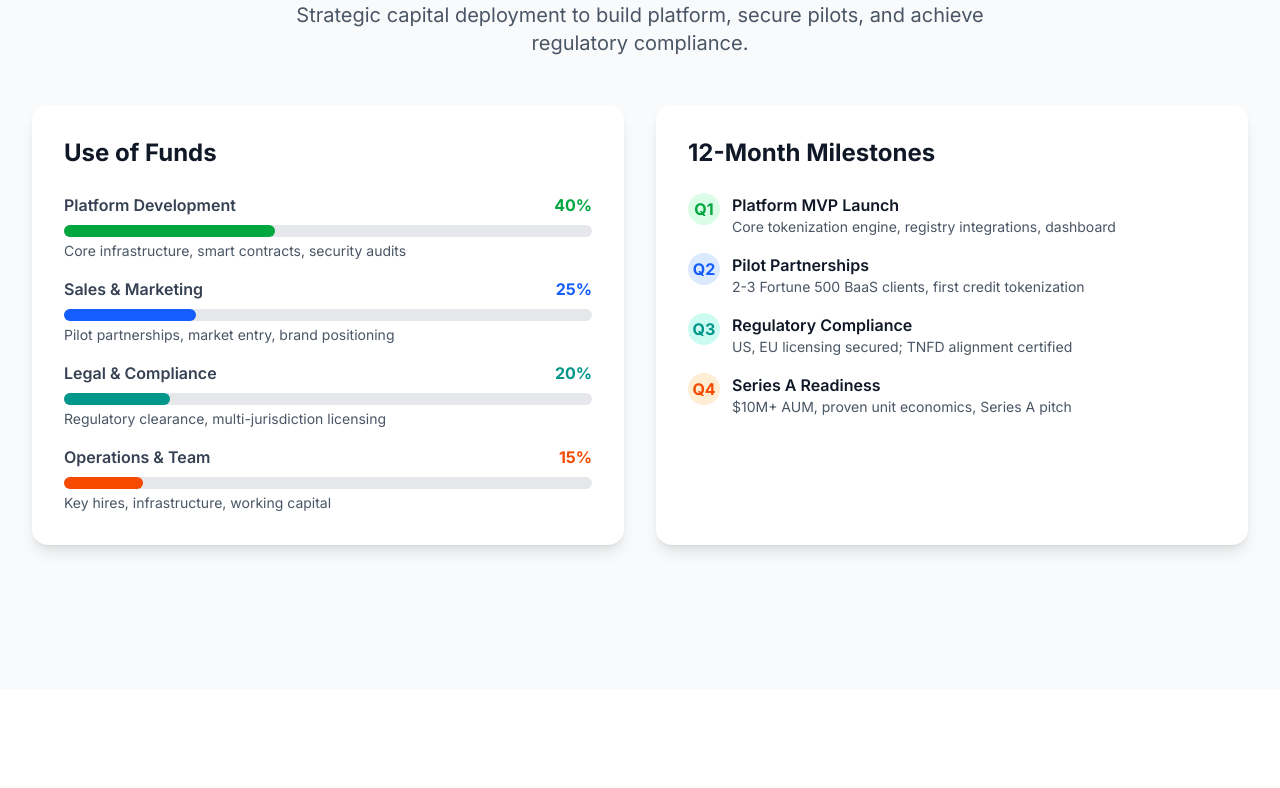
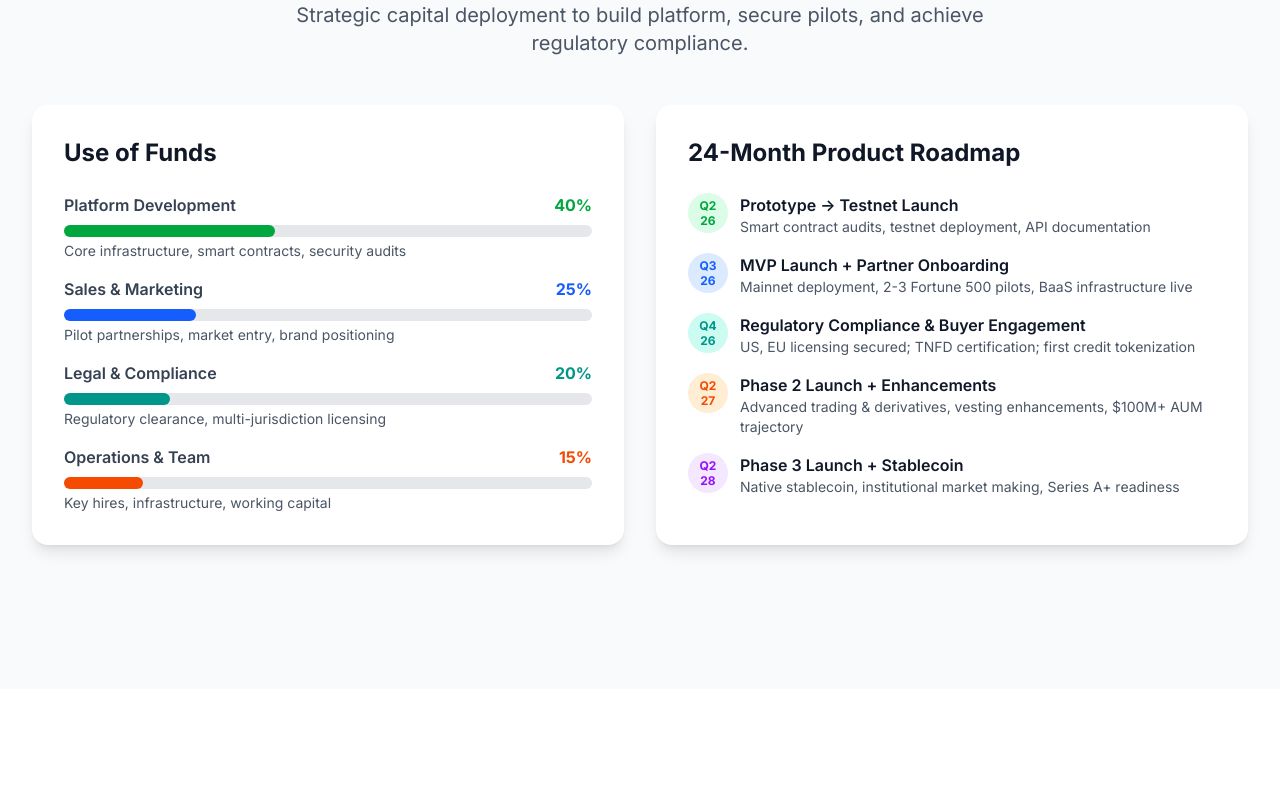
Before and after one commit to Natutal-Capital-ReBank/ncrb-website, a Next.js app: page /investors in a window 1280 px wide. Shown: the part 1560-2348 px from the top of the page. Built offline with nearby package versions, Linux system fonts and the light colour scheme; no server answers.

Commit message:
investor page imporves

```diff
--- a/app/investors/page.tsx
+++ b/app/investors/page.tsx
@@ -150,45 +150,55 @@ export default function Investors() {
             </div>
 
             <div className="bg-white rounded-2xl shadow-lg p-8">
-              <h3 className="text-2xl font-bold text-gray-900 mb-6">12-Month Milestones</h3>
+              <h3 className="text-2xl font-bold text-gray-900 mb-6">24-Month Product Roadmap</h3>
               <div className="space-y-4">
                 <div className="flex items-start space-x-3">
-                  <div className="flex-shrink-0 w-8 h-8 rounded-full bg-green-100 flex items-center justify-center">
-                    <span className="text-green-600 font-bold">Q1</span>
+                  <div className="flex-shrink-0 w-10 h-10 rounded-full bg-green-100 flex items-center justify-center">
+                    <span className="text-green-600 font-bold text-xs text-center leading-tight">Q2<br/>26</span>
                   </div>
-                  <div>
-                    <h4 className="font-semibold text-gray-900">Platform MVP Launch</h4>
-                    <p className="text-sm text-gray-600">Core tokenization engine, registry integrations, dashboard</p>
+                  <div className="flex-1">
+                    <h4 className="font-semibold text-gray-900">Prototype → Testnet Launch</h4>
+                    <p className="text-sm text-gray-600">Smart contract audits, testnet deployment, API documentation</p>
                   </div>
                 </div>
 
                 <div className="flex items-start space-x-3">
-                  <div className="flex-shrink-0 w-8 h-8 rounded-full bg-blue-100 flex items-center justify-center">
-                    <span className="text-blue-600 font-bold">Q2</span>
+                  <div className="flex-shrink-0 w-10 h-10 rounded-full bg-blue-100 flex items-center justify-center">
+                    <span className="text-blue-600 font-bold text-xs text-center leading-tight">Q3<br/>26</span>
                   </div>
-                  <div>
-                    <h4 className="font-semibold text-gray-900">Pilot Partnerships</h4>
-                    <p className="text-sm text-gray-600">2-3 Fortune 500 BaaS clients, first credit tokenization</p>
+                  <div className="flex-1">
+                    <h4 className="font-semibold text-gray-900">MVP Launch + Partner Onboarding</h4>
+                    <p className="text-sm text-gray-600">Mainnet deployment, 2-3 Fortune 500 pilots, BaaS infrastructure live</p>
                   </div>
                 </div>
 
                 <div className="flex items-start space-x-3">
-                  <div className="flex-shrink-0 w-8 h-8 rounded-full bg-teal-100 flex items-center justify-center">
-                    <span className="text-teal-600 font-bold">Q3</span>
+                  <div className="flex-shrink-0 w-10 h-10 rounded-full bg-teal-100 flex items-center justify-center">
+                    <span className="text-teal-600 font-bold text-xs text-center leading-tight">Q4<br/>26</span>
                   </div>
-                  <div>
-                    <h4 className="font-semibold text-gray-900">Regulatory Compliance</h4>
-                    <p className="text-sm text-gray-600">US, EU licensing secured; TNFD alignment certified</p>
+                  <div className="flex-1">
+                    <h4 className="font-semibold text-gray-900">Regulatory Compliance & Buyer Engagement</h4>
+                    <p className="text-sm text-gray-600">US, EU licensing secured; TNFD certification; first credit tokenization</p>
                   </div>
                 </div>
 
                 <div className="flex items-start space-x-3">
-                  <div className="flex-shrink-0 w-8 h-8 rounded-full bg-orange-100 flex items-center justify-center">
-                    <span className="text-orange-600 font-bold">Q4</span>
+                  <div className="flex-shrink-0 w-10 h-10 rounded-full bg-orange-100 flex items-center justify-center">
+                    <span className="text-orange-600 font-bold text-xs text-center leading-tight">Q2<br/>27</span>
                   </div>
-                  <div>
-                    <h4 className="font-semibold text-gray-900">Series A Readiness</h4>
-                    <p className="text-sm text-gray-600">$10M+ AUM, proven unit economics, Series A pitch</p>
+                  <div className="flex-1">
+                    <h4 className="font-semibold text-gray-900">Phase 2 Launch + Enhancements</h4>
+                    <p className="text-sm text-gray-600">Advanced trading & derivatives, vesting enhancements, $100M+ AUM trajectory</p>
+                  </div>
+                </div>
+
+                <div className="flex items-start space-x-3">
+                  <div className="flex-shrink-0 w-10 h-10 rounded-full bg-purple-100 flex items-center justify-center">
+                    <span className="text-purple-600 font-bold text-xs text-center leading-tight">Q2<br/>28</span>
+                  </div>
+                  <div className="flex-1">
+                    <h4 className="font-semibold text-gray-900">Phase 3 Launch + Stablecoin</h4>
+                    <p className="text-sm text-gray-600">Native stablecoin, institutional market making, Series A+ readiness</p>
                   </div>
                 </div>
               </div>
@@ -291,7 +301,7 @@ export default function Investors() {
                 </div>
 
                 {/* Divider */}
-                <div className="hidden md:flex items-center h-20">
+                <div className="hidden md:flex items-center h-20 -mt-7">
                   <div className="relative w-px h-full">
                     <div className="absolute inset-0 bg-gradient-to-b from-transparent via-gray-300 to-transparent" />
                     <div className="absolute top-1/2 left-1/2 transform -translate-x-1/2 -translate-y-1/2 w-2 h-2 rounded-full border-2 border-gray-400 bg-white" />
--- a/components/Hero.tsx
+++ b/components/Hero.tsx
@@ -294,6 +294,10 @@ export default function HeroSection() {
                             through blockchain-powered verification and institutional-grade infrastructure.
                         </p>
 
+                        <p className="text-lg text-slate-300 leading-relaxed max-w-lg">
+                            Organizations seeking traditional purchase options for environmental credits can also contact us directly. We work with a network of trusted partners who can facilitate verified credit procurement and structured transactions aligned with institutional standards.
+                        </p>
+
                         {/* Metric Cards */}
                         <div className="grid grid-cols-3 gap-3 w-full max-w-md">
                             {[
```
